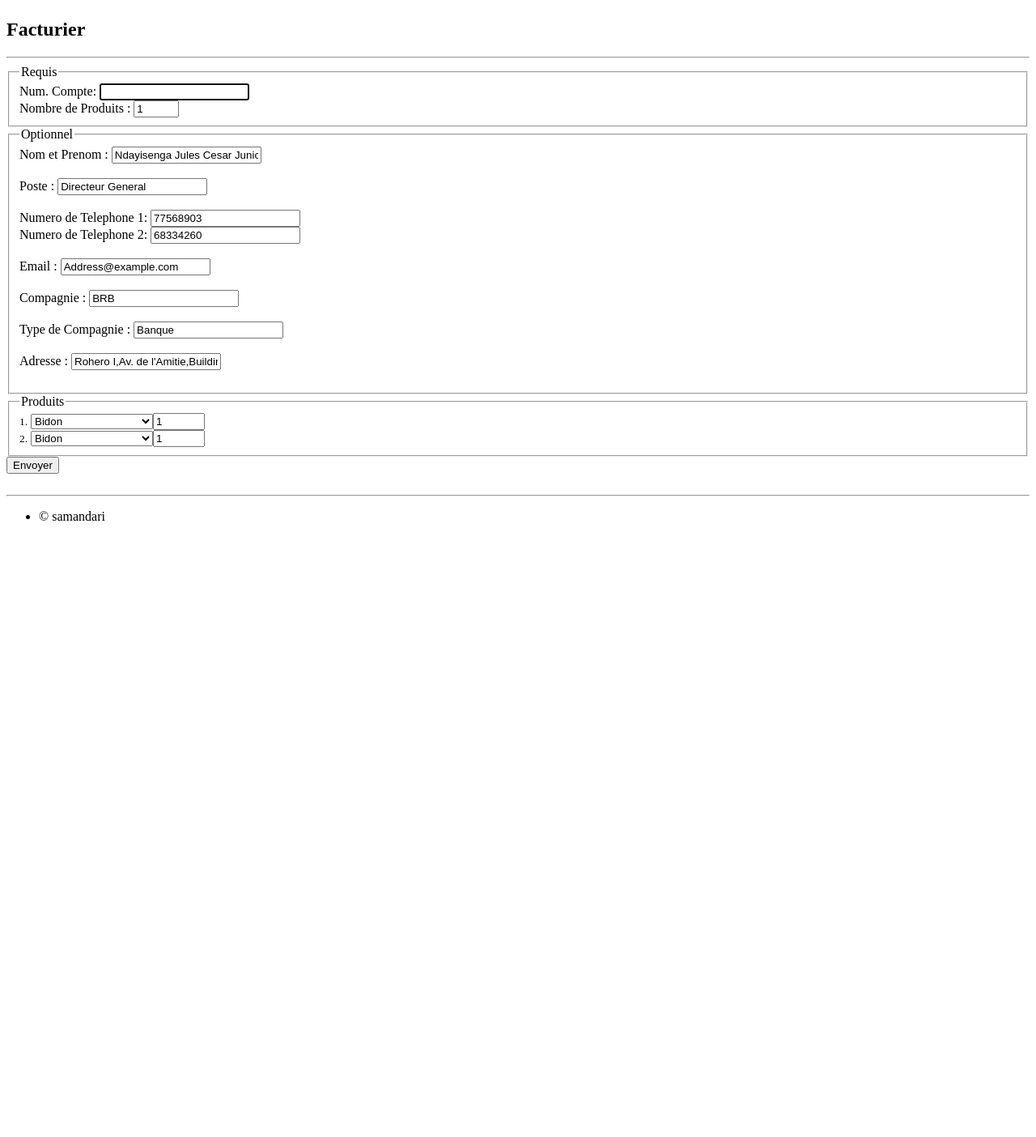
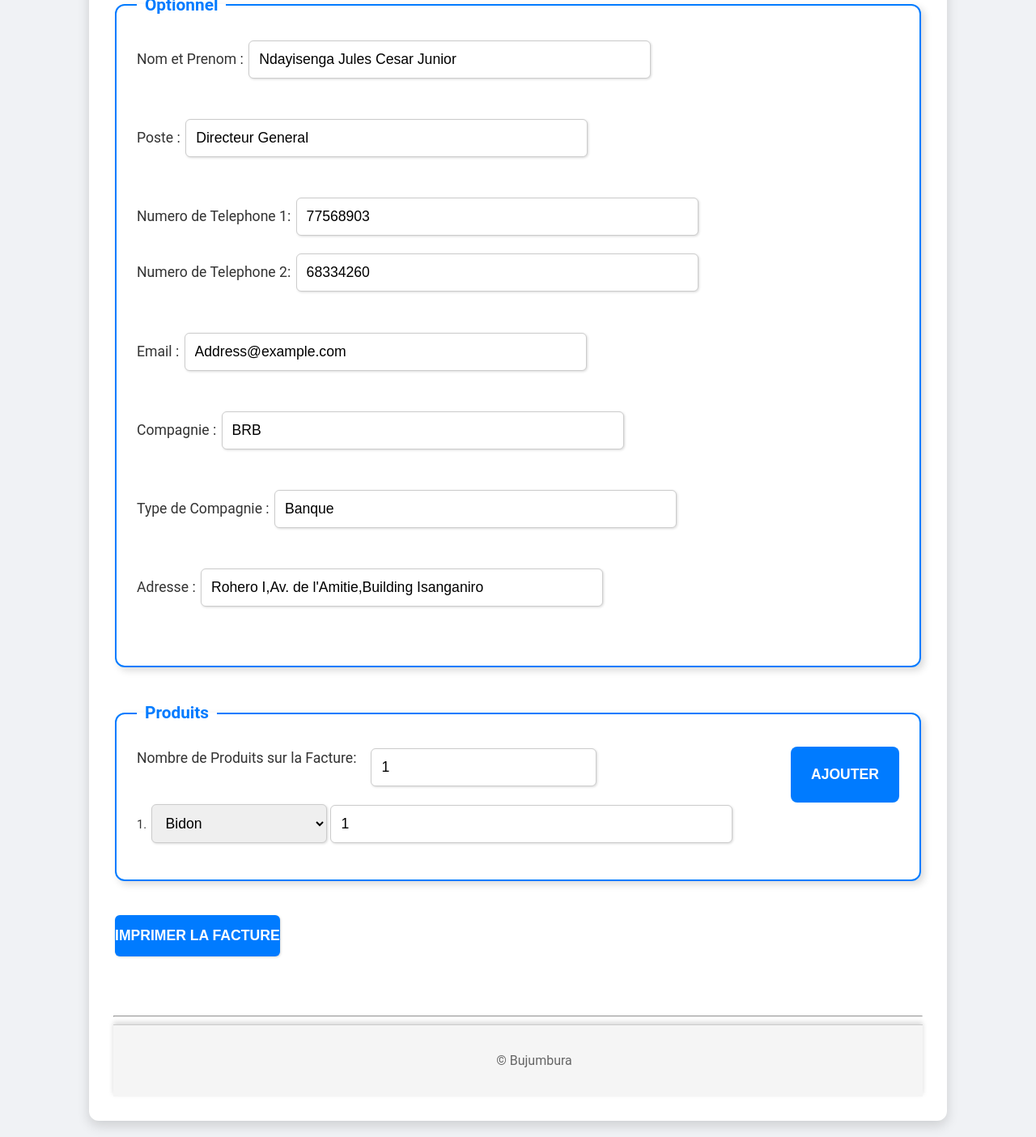
Before and after one commit to Sama-ndari/Facturer, a Flask app: page / in a window 1280 px wide. Shown: the part 815-2219 px from the top of the page at 81% size. Before the commit the page ends 1458 px from the top, so only its background shows below. Run offline with Flask 3, Linux system fonts and the light colour scheme.

Commit message:
First Commit

```diff
--- a/forms.py
+++ b/forms.py
@@ -60,7 +60,7 @@ def convertir_en_lettres(nombre):
         return mots_base[nombre % 10] + '-dix'
 
     if 70 <= nombre < 80 or 90 <= nombre < 100:
-        dizaine = nombre // 10 - 1
+        dizaine = nombre // 10
         reste = nombre % 10
         if reste == 0:
             return mots_base[dizaine * 10]
@@ -123,7 +123,7 @@ def convertir_en_lettres(nombre):
 
 
 # Exemple d'utilisation
-nombre = 123456789
+nombre = 999000
 en_lettres = convertir_en_lettres(nombre)
 print(en_lettres)
 
--- a/main.py
+++ b/main.py
@@ -15,18 +15,24 @@ def index():
 
 @app.route("/complete", methods=["POST"])
 def complete():
+    # Récupérer les données du formulaire
+    company = Company(name=request.form["company"], nature=request.form["nature"])
+    responsable = Responsable(name=request.form["name"], post=request.form["post"],
+                              adress=request.form["adress"],
+                              mail=request.form["mail"],
+                              contact=(request.form["phone1"], request.form["phone2"]))
+
     compte = request.form["compte"]
-    designation = request.form["designation"]
-    quantite = request.form["quantity"]
-    my_object = the_object(designation, quantite)
-    print(compte)
-    print(my_object.unite)
-    print(my_object.designation)
-    print(my_object.pu)
-    print(my_object.pt)
-    print(quantite)
-    print(date())
-    return "0"
+    products = int(request.form["products"])
+    facture = Facture(account=compte,
+                      responsable=responsable,
+                      company=company)
+    facture.tva = True
+    for prod in range(products):
+        my_object = the_object(request.form[f"designation{prod}"], request.form[f"quantity{prod}"])
+        facture.objects.append(my_object)
+    fact = generate_facture(fact=facture)
+    return send_file("Factures/Facture_test.png", as_attachment=True)
 
 
 def generate_facture(fact):
@@ -52,7 +58,8 @@ def generate_facture(fact):
     draw.text((940, 200), f"{fact.responsable.adress}", font=font_letter, fill=color)
     draw.text((280, 2045), f"{fact.responsable.adress}", font=font_letter, fill=color)
     # telephone
-    draw.text((1180, 345), f"{fact.responsable.contact[0]} / {fact.responsable.contact[1]}", font=font_number, fill=color)
+    draw.text((1180, 345), f"{fact.responsable.contact[0]} / {fact.responsable.contact[1]}", font=font_number,
+              fill=color)
     # draw.text((470, 1998), f"{fact.responsable.contact[0]}", font=font_number, fill=color)
     # company
     draw.text((850, 640), f"{fact.company.nature}", font=font_number, fill=color)
@@ -77,7 +84,7 @@ def generate_facture(fact):
     draw.text((550, 1715), f"{fact.total_char}", font=font_letter, fill=color)
 
     # Enregistrer la facture générée en tant qu'image
-    facture_path = os.path.join("static/Facture_test.png")
+    facture_path = os.path.join("Factures/Facture_test.png")
     facture.save(facture_path)
     return facture
 
--- a/objects.csv
+++ b/objects.csv
@@ -1,4 +1,4 @@
 Designation,Unite,PU,id
 Bidon,Piece,11000,1
-Telephones combines,Piece,110000,2
+Telephones combines,Piece,7000,2
 Tomates,Pieces,500,3
--- /dev/null
+++ b/static/css/style.css
@@ -0,0 +1,250 @@
+/* Variables CSS */
+:root {
+    --primary-color: #007BFF;
+    --secondary-color: #0056b3;
+    --background-color: #f0f2f5;
+    --text-color: #333;
+    --font-family-primary: 'Roboto', sans-serif;
+    --font-family-secondary: 'Open Sans', sans-serif;
+    --box-shadow-color: rgba(0, 0, 0, 0.15);
+    --border-color: #ccc;
+    --hover-color: rgba(0, 123, 255, 0.2);
+    --focus-color: rgba(0, 123, 255, 0.3);
+    --success-color: #28a745;
+    --warning-color: #ffc107;
+    --error-color: #dc3545;
+}
+
+/* Styles globaux */
+body {
+    font-family: var(--font-family-primary);
+    margin: 0;
+    padding: 0;
+    background-color: var(--background-color);
+    color: var(--text-color);
+    font-size: 1.1rem;
+    line-height: 1.6;
+}
+
+/* Wrapper */
+#wrapper {
+    max-width: 1000px;
+    margin: 20px auto;
+    padding: 30px;
+    background-color: #fff;
+    border-radius: 12px;
+    box-shadow: 0 6px 15px var(--box-shadow-color);
+    transition: box-shadow 0.3s ease;
+}
+
+#wrapper:hover {
+    box-shadow: 0 8px 20px rgba(0, 0, 0, 0.15);
+}
+
+/* En-tête */
+header {
+    text-align: center;
+    margin-bottom: 30px;
+}
+
+header h1 {
+    font-family: var(--font-family-secondary);
+    font-size: 3rem;
+    color: var(--primary-color);
+    margin-bottom: 10px;
+    font-weight: bold;
+}
+
+header img {
+    width: 50%;
+    height: auto;
+    margin-bottom: 20px;
+}
+
+/* Formulaire */
+form {
+    margin-bottom: 30px;
+}
+
+/* Fieldsets */
+fieldset {
+    border: 1px solid var(--border-color);
+    padding: 20px;
+    border-radius: 12px;
+    margin-bottom: 30px;
+    box-shadow: 3px 3px 7px var(--box-shadow-color);
+}
+
+legend {
+    font-weight: bold;
+    color: #555;
+    font-size: 1.2rem;
+    padding: 0 10px;
+}
+
+/* Champs d'entrée et sélecteurs */
+input,
+select {
+    padding: 12px;
+    margin: 2px;
+    border: 1px solid var(--border-color);
+    border-radius: 6px;
+    box-shadow: 1px 1px 3px var(--box-shadow-color);
+    font-size: 1.1rem;
+    margin-bottom: 15px;
+    transition: box-shadow 0.3s ease, border-color 0.3s ease;
+}
+
+input:focus,
+select:focus {
+    box-shadow: 0 0 5px var(--primary-color);
+    border-color: var(--primary-color);
+    outline: none;
+}
+
+/* Bouton d'envoi */
+input[type="submit"] {
+    background-color: var(--primary-color);
+    color: white;
+    padding: 15px 0;
+    border: none;
+    border-radius: 6px;
+    cursor: pointer;
+    font-weight: bold;
+    font-size: 1.1rem;
+    transition: background-color 0.3s ease;
+    text-transform: uppercase;
+}
+
+input[type="submit"]:hover {
+    background-color: var(--secondary-color);
+}
+
+/* Boutons personnalisés */
+button {
+    padding: 12px 20px;
+    border-radius: 6px;
+    font-size: 1.1rem;
+    font-weight: bold;
+    transition: background-color 0.3s ease;
+    cursor: pointer;
+}
+
+button.primary {
+    background-color: var(--primary-color);
+    color: white;
+    border: none;
+}
+
+button.primary:hover {
+    background-color: var(--secondary-color);
+}
+
+button.secondary {
+    background-color: var(--secondary-color);
+    color: white;
+    border: none;
+}
+
+button.secondary:hover {
+    background-color: var(--primary-color);
+}
+
+/* Notifications */
+.alert {
+    padding: 12px;
+    border-radius: 6px;
+    margin-bottom: 15px;
+    color: white;
+    font-weight: bold;
+}
+
+.alert.success {
+    background-color: var(--success-color);
+}
+
+.alert.warning {
+    background-color: var(--warning-color);
+}
+
+.alert.error {
+    background-color: var(--error-color);
+}
+
+/* Pied de page */
+#footer {
+    text-align: center;
+    padding: 15px;
+    background-color: #f5f5f5;
+    font-size: 1rem;
+    color: #666;
+    border-top: 1px solid var(--border-color);
+    box-shadow: 0 -3px 6px var(--box-shadow-color);
+}
+
+/* Liens dans le pied de page */
+#footer a {
+    color: var(--primary-color);
+    text-decoration: none;
+    transition: color 0.3s ease;
+}
+
+#footer a:hover {
+    color: var(--secondary-color);
+}
+
+/* Réactivité pour appareils mobiles */
+@media (max-width: 768px) {
+    #wrapper {
+        padding: 15px;
+    }
+
+    header h1 {
+        font-size: 2rem;
+    }
+
+    input[type="submit"] {
+        width: 100%;
+    }
+}
+
+/* Styles spécifiques pour le fieldset d'impression */
+fieldset.print-fieldset {
+    border: 2px solid var(--primary-color); /* Bordure plus épaisse et de couleur primaire */
+    padding: 25px;
+    border-radius: 12px;
+    margin-bottom: 40px;
+    box-shadow: 4px 4px 10px var(--box-shadow-color); /* Ombre plus forte */
+}
+
+fieldset.print-fieldset legend {
+    font-size: 1.3rem;
+    color: var(--primary-color);
+}
+
+fieldset.print-fieldset input {
+    width: 50%;
+    margin-bottom: 20px;
+}
+
+fieldset.print-fieldset button {
+    background-color: var(--primary-color); /* Couleur du bouton de soumission */
+    color: white;
+    padding: 15px 25px;
+    border: none;
+    border-radius: 8px;
+    font-weight: bold;
+    cursor: pointer;
+    text-transform: uppercase;
+    transition: background-color 0.3s ease;
+}
+
+fieldset.print-fieldset button:hover {
+    background-color: var(--secondary-color); /* Couleur du bouton au survol */
+}
+
+.flexy{
+    display:grid;
+    grid-template-columns: auto 1fr auto;
+    gap: 1rem;
+}
--- a/templates/index.html
+++ b/templates/index.html
@@ -6,7 +6,7 @@
 		<meta charset="utf-8" />
         <link rel="icon" href="static/images/favicon.ico">
 		<meta name="viewport" content="width=device-width, initial-scale=1" />
-<!--		<link rel="stylesheet" href="static/css/main.css" />-->
+		<link rel="stylesheet" href="static/css/style.css" />
 	</head>
 	<body class="is-loading">
 			<div id="wrapper">
@@ -15,20 +15,17 @@
                         <img src="static/images/logoa.png" alt="" width="85%"/>
                         <h1>Facturier</h1>
                     </header>
+
                     <hr />
-                    <form name = 'form' method="post" action="traitement.php">
-						<fieldset>
+                    <form name = 'form' id="my-form" method="post" action="/complete">
+						<fieldset class="print-fieldset">
 							<legend>Requis</legend>
 							<div>
-								<label for="compte">Num. Compte:</label>
+								<label for="compte">Numero de Compte:</label>
 								<input type="text" id="compte" name="compte" placeholder="" autofocus required>
 							</div>
-							<div>
-								<label for="products">Nombre de Produits :</label>
-								<input type="number" id="products" name="products" min="1" max="12" step="1" value="1" required>
-							</div>
 						</fieldset>
-						<fieldset>
+						<fieldset class="print-fieldset">
 							<legend>Optionnel</legend> <!-- Titre du fieldset -->
 
 							<label for="name">Nom et Prenom</label> :  <input type="text" name="name" id="name" value="Ndayisenga Jules Cesar Junior"/>
@@ -53,33 +50,103 @@
 							<!--	size: agrandir // maxlength: limiter l nombre de caracteres a saisir // value: remplir le champ avec une valeur par defaut   -->
 							<br /> <br />
 						</fieldset>
-						<fieldset>
+						<fieldset class="print-fieldset">
 							<legend>Produits </legend>
-							<div class="field">
+							<div class="flexy">
+								<label for="products">Nombre de Produits sur la Facture:</label>
+								<input type="number" id="products" name="products" min="1" max="12" step="1" value="1" required>
+								<button type="button" id="addButton">Ajouter</button>
+							</div>
+							<script>
+								// Add event listener to the "Ajouter" button
+								document.getElementById("addButton").addEventListener("click", function() {
+									var numberOfProductsInput = document.getElementById("products");
+									var numberOfProducts = parseInt(numberOfProductsInput.value);
+
+									// Update the value of numberOfProducts
+									//numberOfProducts++;
+
+									// Update the value of the input field
+									//numberOfProductsInput.value = numberOfProducts;
+								// Generate the select elements and input fields
+								var selectWrapper = document.querySelector(".select-wrapper");
+								selectWrapper.innerHTML = ""; // Clear the existing content
+
+								for (var a = 0; a < numberOfProducts; a++) {
+									var smallElement = document.createElement("small");
+									smallElement.textContent = a + 1 + ".";
+
+									var selectElement = document.createElement("select");
+									selectElement.name = "designation" + a;
+									selectElement.id = "designation" + a;
+
+									{% for obj in objects %}
+										var optionElement = document.createElement("option");
+										optionElement.value = "{{ obj }}";
+										optionElement.textContent = "{{ obj }}";
+										selectElement.appendChild(optionElement);
+									{% endfor %}
+
+									var inputElement = document.createElement("input");
+									inputElement.type = "number";
+									inputElement.name = "quantity" + a;
+									inputElement.id = "quantity" + a;
+									inputElement.min = "1";
+									inputElement.max = "100";
+									inputElement.step = "1";
+									inputElement.value = "1";
+									inputElement.required = true;
+
+									var brElement = document.createElement("br");
+
+									selectWrapper.appendChild(smallElement);
+									selectWrapper.appendChild(selectElement);
+									selectWrapper.appendChild(inputElement);
+									selectWrapper.appendChild(brElement);
+								}
+							});
+							</script>
+							<div class="field flex">
 								<div class="select-wrapper">
-									{% for a in range(2) %}
+									{% for a in range(1) %}
 										<small>{{a+1}}.</small>
 										<select name="designation{{a}}" id="designation{{a}}">
 											{% for obj in objects %}
 												<option value="{{obj}}">{{obj}}</option>
 											{% endfor %}
-											<input type="number" name="{{obj}}" id="{{obj}}" min="1" max="100" step="1" value="1" required/>
+											<input type="number" name="quantity{{a}}" id="quantity{{a}}" min="1" max="100" step="1" value="1" required/>
 											<br />
 										</select>
 									{% endfor %}
 								</div>
 							</div>
 						</fieldset>
-						<input type="submit" value="Envoyer" />
+						<input type="submit" id="submit-button" value="Imprimer la Facture" />
 						<br /> <br />
+
+<!--						<fieldset class="print-fieldset">-->
+<!--							<legend>Impression</legend>-->
+<!--							<div>-->
+<!--								<label for="num_pages">Nombre de pages à imprimer :</label>-->
+<!--								<input type="number" id="num_pages" name="num_pages" min="1" max="100" step="1" value="1" required>-->
+<!--							</div>-->
+<!--							<button type="submit" name="action" value="print">Imprimer</button>-->
+<!--						</fieldset>-->
+
 					</form>
+					<script>
+					  document.getElementById('submit-button').addEventListener('click', function() {
+						// Trigger the form submission when the submit button is clicked
+						document.querySelector('#my-form').submit();
+					  });
+					</script>
 					<hr />
                 </section>
 
             <!-- Footer -->
                 <footer id="footer">
                     <ul class="copyright">
-                        <li>&copy; samandari</li>
+                        <div>&copy; Bujumbura</div>
                     </ul>
                 </footer>
 			</div>
```
Also changed, not shown: static/Facture_test.png (deleted).
